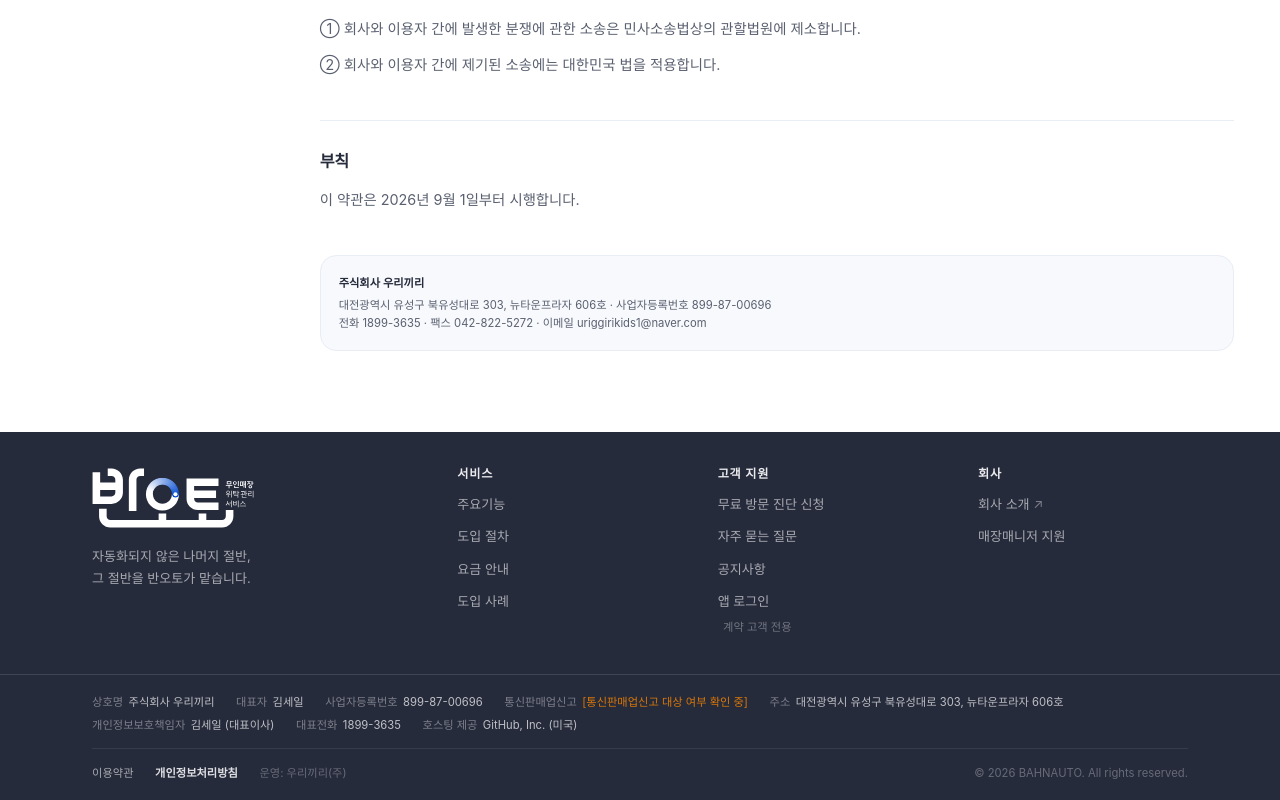
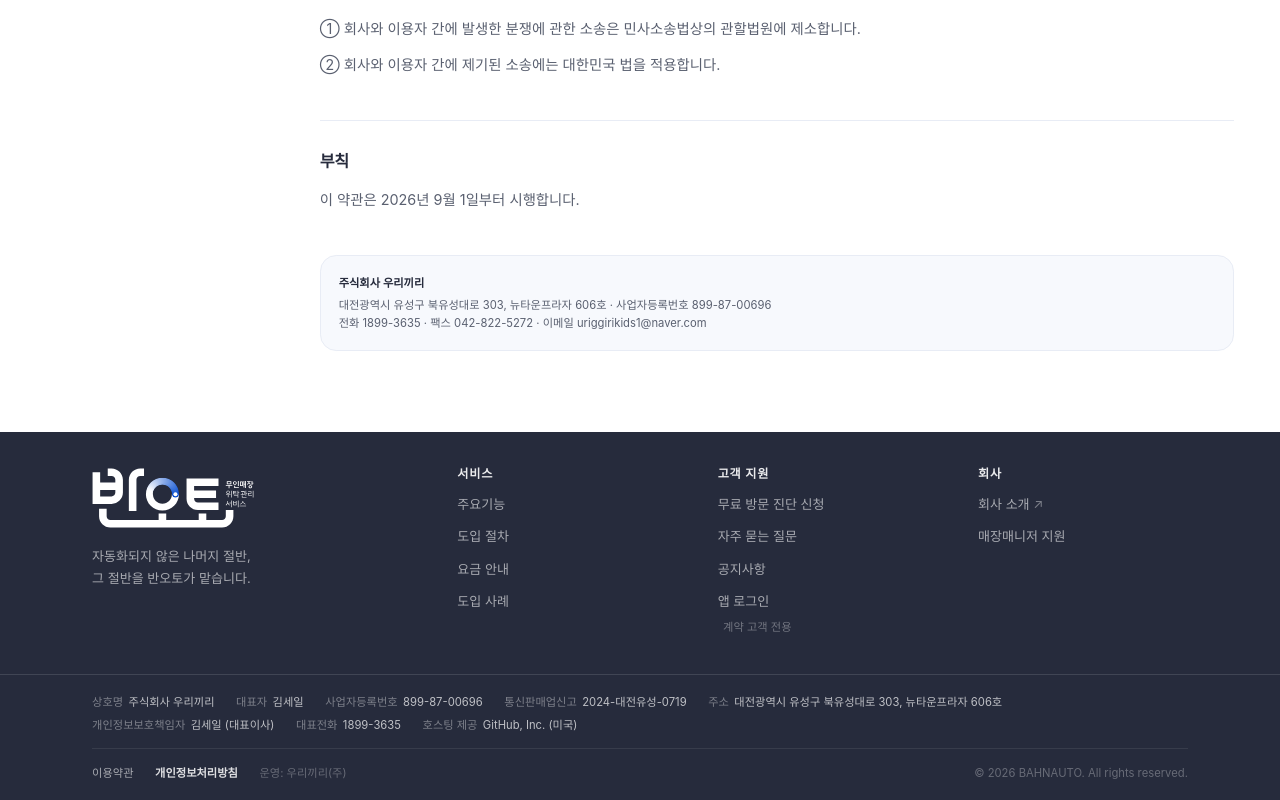
Before and after one commit to uriggiri-inc/bahnauto, a Next.js app: page /terms in a window 1280 px wide. Shown: the part 4404-5204 px from the top of the page. Built offline with nearby package versions, Linux system fonts and the light colour scheme; a web font is replaced by a local one.

Commit message:
feat: 통신판매업신고번호 2024-대전유성-0719 을 푸터에 기재 (#26)

```diff
--- a/scripts/DEPLOY.md
+++ b/scripts/DEPLOY.md
@@ -101,7 +101,10 @@ npm run preview:static
 2. **개인정보처리방침 수집 항목** — 방침 제2조는 상담 수집 항목을 "이름, 연락처"로
    한정하는데 `/contact` 폼은 그보다 많이 받습니다. **방침에 없는 항목 수집은
    그 자체가 개인정보보호법 위반입니다.**
-3. **통신판매업신고번호** — 두 법정 문서 어디에도 없습니다. 대상 여부 확인이 필요합니다.
+3. **통신판매업신고번호 — 사이트에는 들어갔고, 원본 .docx 가 남았습니다.**
+   2026-09-01 사용자가 신고 내역 화면으로 `2024-대전유성-0719` 을 확정해 푸터에
+   기재했습니다(`content/company.ts` 의 `COMPANY.mailOrderNo`). **두 법정 문서에는
+   여전히 없습니다** — 아래 5번 표에 함께 적어 두었습니다.
 4. **국외이전 고지 — 문구는 넣었고, 이제 법무 검토가 남았습니다.**
    2026-08-27 에 방침에 `제7조의2 (개인정보의 국외 이전)` 을 추가했습니다(사용자 지시).
    아래 초안 문구를 그대로 옮겼고, 제11조에 GA4 거부 방법을 ③으로 덧붙였습니다.
@@ -118,6 +121,7 @@ npm run preview:static
    | 2026-08-27 | 제7조에 `Vercel, Inc. — 반오토 시스템 호스팅` 행 추가 | 없음 |
    | 2026-08-27 | 방침·약관 적용 범위에 `bahnauto.kr` 추가 | `uriggiri.kr` 하나뿐 |
    | 2026-08-27 | 제7조의2 국외이전 조항 · 제11조 ③ GA4 거부 방법 추가 | 없음 |
+   | 2026-09-01 | 푸터에 통신판매업신고번호 `2024-대전유성-0719` 기재 | 없음 (두 문서 모두) |
 
    두 문서가 어긋난 상태이므로 원본을 같은 값으로 맞춰야 합니다. **어느 쪽이 진본인지
    알 수 없게 되는 것이 개별 문구의 오류보다 위험합니다.**
--- a/src/components/layout/Footer.tsx
+++ b/src/components/layout/Footer.tsx
@@ -1,13 +1,14 @@
 import Image from "next/image";
 import Link from "next/link";
-import { COMPANY, COMPANY_PENDING } from "@/content/company";
+import { COMPANY } from "@/content/company";
 
 /**
  * 4단 푸터 + 법정 사업자 정보 블록.
  *
  * ⚠️ 개인정보처리방침 링크는 **굵게 강조**한다(법적 권고).
- * ⚠️ 사업자 정보는 전 항목이 `[확정 필요 §13-A]` 상태다. 확정 전에는
- *    자리표시자임이 화면에서 드러나야 한다 — 더미값이 그대로 오픈되는 사고를 막는다.
+ * ⚠️ 사업자 정보는 2026-09-01 통신판매업신고번호가 들어오면서 **전 항목이 확정값**이
+ *    되었다. `pending: true` 를 붙이면 `[값]` 형태에 경고색으로 그려지는 장치는
+ *    그대로 남아 있다 — 미확정 값이 확정값처럼 오픈되는 사고를 막는 안전장치다.
  * ⚠️ 앱 로그인에는 반드시 "계약 고객 전용" 라벨이 따라붙는다(PRD §2.1).
  */
 
@@ -81,7 +82,7 @@ const DEFAULT_BUSINESS: BusinessItem[] = [
   { label: "상호명", value: COMPANY.name },
   { label: "대표자", value: COMPANY.ceo },
   { label: "사업자등록번호", value: COMPANY.bizNo },
-  { label: "통신판매업신고", value: COMPANY_PENDING.mailOrderNo, pending: true },
+  { label: "통신판매업신고", value: COMPANY.mailOrderNo },
   { label: "주소", value: COMPANY.address },
   { label: "개인정보보호책임자", value: COMPANY.privacyOfficer },
   { label: "대표전화", value: COMPANY.tel },
--- a/src/content/company.ts
+++ b/src/content/company.ts
@@ -7,14 +7,20 @@
  * ⚠️ 값을 고칠 때는 **약관·개인정보처리방침 원본과 반드시 함께** 고친다.
  *    푸터와 법정 고지의 값이 다르면 그 자체가 문제가 된다.
  *
- * ⚠️ `통신판매업신고번호` 는 두 문서 어디에도 없다. 반오토가 통신판매에 해당하는지
- *    (유료 옵션 결제가 있으므로 해당 가능성이 있다) 확인 후 채워야 한다.
+ * ⚠️ `mailOrderNo` 는 **두 문서 어디에도 없다.** 2026-09-01 사용자가 신고 내역
+ *    화면으로 값을 확정해 사이트에만 반영한 상태다. 약관·개인정보처리방침 원본에도
+ *    같은 값을 넣어야 두 문서가 일치한다 (`scripts/DEPLOY.md` 5번 표).
  */
 
 export const COMPANY = {
   name: "주식회사 우리끼리",
   ceo: "김세일",
   bizNo: "899-87-00696",
+  /**
+   * 통신판매업신고번호 — 2026-09-01 사용자가 신고 내역 화면으로 제시한 확정값.
+   * 관할 표기(`대전유성`)가 `address` 의 대전광역시 유성구와 일치한다.
+   */
+  mailOrderNo: "2024-대전유성-0719",
   address: "대전광역시 유성구 북유성대로 303, 뉴타운프라자 606호",
   tel: "1899-3635",
   fax: "042-822-5272",
@@ -52,10 +58,12 @@ export const COMPANY = {
   effectiveDate: "2026년 9월 1일",
 } as const;
 
-/** 아직 확인되지 않은 항목 — 화면에서 `[확정 필요]` 로 노출된다 */
-export const COMPANY_PENDING = {
-  mailOrderNo: "통신판매업신고 대상 여부 확인 중",
-} as const;
+/*
+  `COMPANY_PENDING` 은 2026-09-01 없앴다. 남아 있던 항목이 `mailOrderNo` 하나였고
+  그 값이 확정되면서 비었다. 푸터의 `[확정 필요]` 표시 장치(`BusinessItem.pending`)
+  자체는 남아 있으므로, 다음에 미확정 항목이 생기면 그 값에 `pending: true` 를
+  붙이면 된다.
+*/
 
 /** `tel:` 링크용 — 하이픈 없는 숫자 */
 export const TEL_HREF = COMPANY.tel.replace(/\D/g, "");
--- a/src/lib/seo.ts
+++ b/src/lib/seo.ts
@@ -38,7 +38,8 @@ export const SITE_URL = "https://bahnauto.kr";
  *    따로 손댈 파일이 없다 — 그만큼 **한 줄의 무게가 크다.**
  *
  * 켜기 전에 끝나야 하는 것(현황판 X-01~06): 약관 개정 · 개인정보처리방침
- * 수집 항목 일치 · 국외이전 고지 · 통신판매업신고 · 실제 데이터 교체.
+ * 수집 항목 일치 · 국외이전 고지 · 실제 데이터 교체.
+ * (통신판매업신고번호는 2026-09-01 확정·기재되어 목록에서 빠졌다)
  * 지금 켜면 검증되지 않은 샘플 요금·후기가 검색결과에 남는다.
  */
 export const SEARCH_OPEN = false;
```
Also changed, not shown: 1 other file (tests, documents, lock files or other folders).
